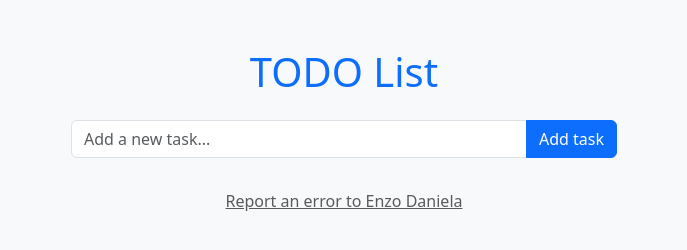
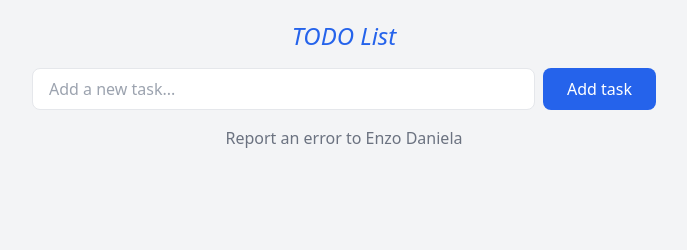
Before and after one commit to EnzoSoti/TodoList, a website: page index.html in a window 1280 px wide. Shown: the whole page, without its empty margins (296-983 px from the left). Drawn offline with nearby package versions, Linux system fonts and the light colour scheme; some packages are replaced by stand-ins of ours; a script that the page names is missing.

Commit message:
Added: daisyui & tailwind

```diff
--- a/index.html
+++ b/index.html
@@ -4,18 +4,26 @@
     <meta charset="UTF-8">
     <meta name="viewport" content="width=device-width, initial-scale=1.0">
     <title>TODO list</title>
-    <!-- Bootstrap CSS -->
-    <link href="https://cdnjs.cloudflare.com/ajax/libs/bootstrap/5.3.2/css/bootstrap.min.css" rel="stylesheet">
+    <!-- Tailwind CSS -->
+    <script src="https://cdn.tailwindcss.com"></script>
+
+
     <script src="https://cdn.jsdelivr.net/npm/sweetalert2@11"></script>
 </head>
-<body class="bg-light pt-5">
-    <div class="container">
-        <div class="row justify-content-center">
-            <div class="col-md-8 col-lg-6">
-                <h1 class="text-center text-primary mb-4">TODO List</h1>
-                <div class="input-group mb-4">
-                    <input class="form-control input-task" type="text" id="input" placeholder="Add a new task...">
-                    <button onclick="addTask()" class="btn btn-primary add-task-btn">Add task</button>
+<body class="bg-gray-100 pt-5">
+    <div class="container mx-auto px-4">
+        <div class="flex justify-center">
+            <div class="w-full md:w-2/3 lg:w-1/2">
+                <h1 class="text-center text-blue-600 text-2xl italic mb-4">TODO List</h1>
+                <div class="input-group flex gap-2 mb-4">
+                    <input class="form-control input-task flex-1 px-4 py-2 border rounded-lg focus:outline-none focus:ring-2 focus:ring-blue-500"
+                           type="text"
+                           id="input"
+                           placeholder="Add a new task...">
+                    <button onclick="addTask()"
+                            class="btn btn-primary add-task-btn px-6 py-2 bg-blue-600 text-white rounded-lg hover:bg-blue-700 transition-colors">
+                        Add task
+                    </button>
                 </div>
                 <ul class="list-unstyled task-list">
                     <li>
@@ -23,14 +31,15 @@
                     </li>
                 </ul>
                 <div class="text-center mt-4">
-                    <a class="btn btn-link report-btn text-muted" href="./404.html">Report an error to Enzo Daniela</a>
+                    <a class="btn btn-link report-btn text-gray-500 hover:text-gray-700 transition-colors"
+                       href="./404.html">
+                        Report an error to Enzo Daniela
+                    </a>
                 </div>
             </div>
         </div>
     </div>
 
-    <!-- Bootstrap JS Bundle -->
-    <script src="https://cdnjs.cloudflare.com/ajax/libs/bootstrap/5.3.2/js/bootstrap.bundle.min.js"></script>
     <script src="index.js"></script>
 </body>
 </html>
--- a/index.js
+++ b/index.js
@@ -2,9 +2,7 @@ const addTaskBtn = document.querySelector('.add-task-btn');
 const taskInput = document.querySelector('.input-task');
 const taskList = document.querySelector('.task-list');
 
-// function to add task to the list and create delete button
 function addTask() {
-    // check if task input is empty
     if(taskInput.value === '') {
         Swal.fire({
             icon: 'error',
@@ -14,14 +12,19 @@ function addTask() {
         return;
     }
 
-    // add task to the list
     const task = taskInput.value;
     const taskItem = document.createElement('li');
-    taskItem.textContent = task;
+    taskItem.className = 'flex items-center gap-3 mb-3 p-3 bg-base-100 rounded-lg shadow-sm';
 
-    // create element to delete task
+    // Create a span for the task text
+    const taskText = document.createElement('span');
+    taskText.textContent = task;
+    taskText.className = 'flex-1';  // This will make the text take up remaining space
+
+    // Create delete button with styling
     const deleteBtn = document.createElement('button');
     deleteBtn.textContent = 'Delete';
+    deleteBtn.className = 'btn btn-primary btn-sm '; // daisyUI button classes
     deleteBtn.addEventListener('click', () => {
         taskList.removeChild(taskItem);
         Swal.fire({
@@ -32,19 +35,23 @@ function addTask() {
         });
     });
 
-    // create checkbox to mark task as completed
+    // Create checkbox with styling
     const checkbox = document.createElement('input');
     checkbox.type = 'checkbox';
+    checkbox.className = 'checkbox checkbox-primary';  // daisyUI checkbox class
     checkbox.addEventListener('change', () => {
         if (checkbox.checked) {
-            taskItem.style.textDecoration = 'line-through';
+            taskText.style.textDecoration = 'line-through';
+            taskText.className = 'flex-1 opacity-50';  // Add opacity when checked
         } else {
-            taskItem.style.textDecoration = 'none';
+            taskText.style.textDecoration = 'none';
+            taskText.className = 'flex-1';  // Remove opacity when unchecked
         }
     });
 
-    // append checkbox, task, and delete button to the list
+    // Append elements in the correct order
     taskItem.appendChild(checkbox);
+    taskItem.appendChild(taskText);  // Using taskText instead of direct text content
     taskItem.appendChild(deleteBtn);
     taskList.appendChild(taskItem);
     taskInput.value = '';
--- a/package.json
+++ b/package.json
@@ -12,5 +12,9 @@
   "keywords": [],
   "author": "",
   "license": "ISC",
-  "description": ""
+  "description": "",
+  "devDependencies": {
+    "daisyui": "^4.12.23",
+    "tailwindcss": "^3.4.17"
+  }
 }
--- /dev/null
+++ b/tailwind.config.js
@@ -0,0 +1,8 @@
+/** @type {import('tailwindcss').Config} */
+module.exports = {
+  content: [],
+  theme: {
+    extend: {},
+  },
+  plugins: [],
+}
```
Also changed, not shown: 404.html (+8 -9 lines), 1 other file.
